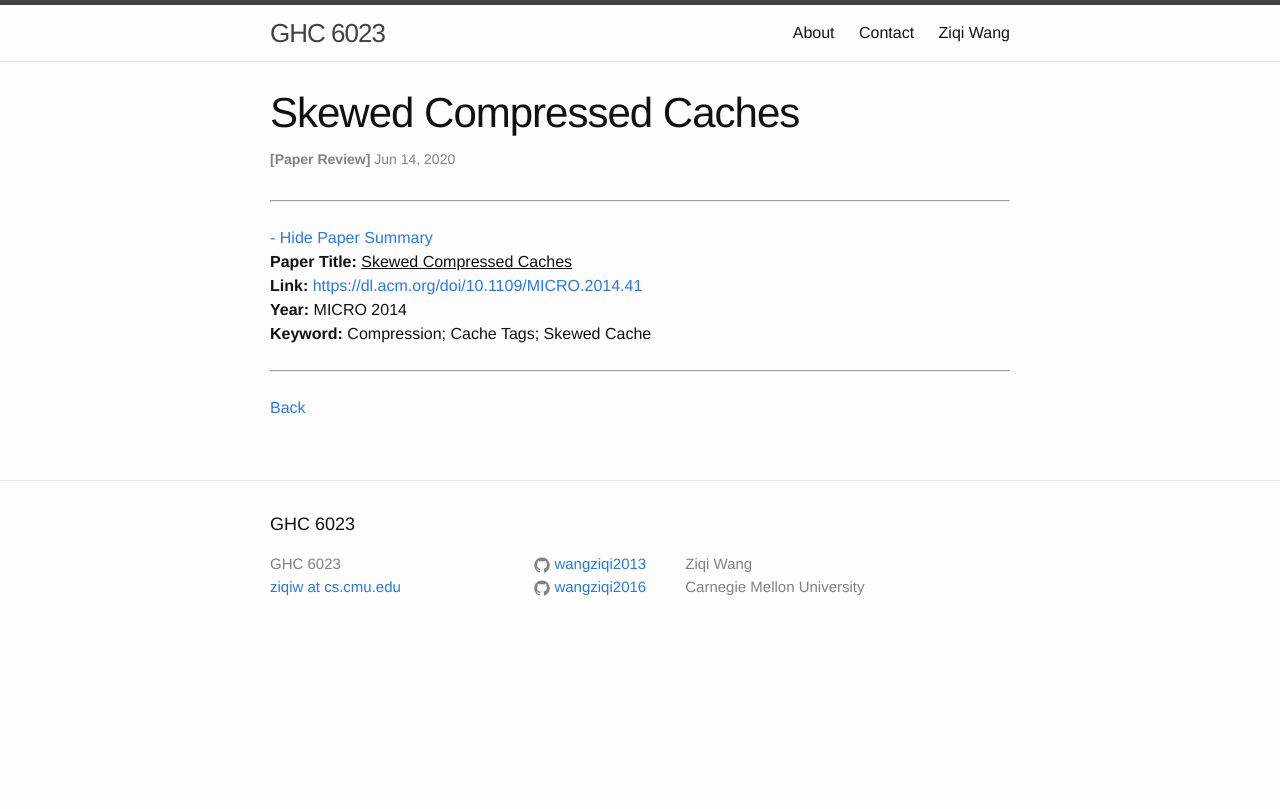
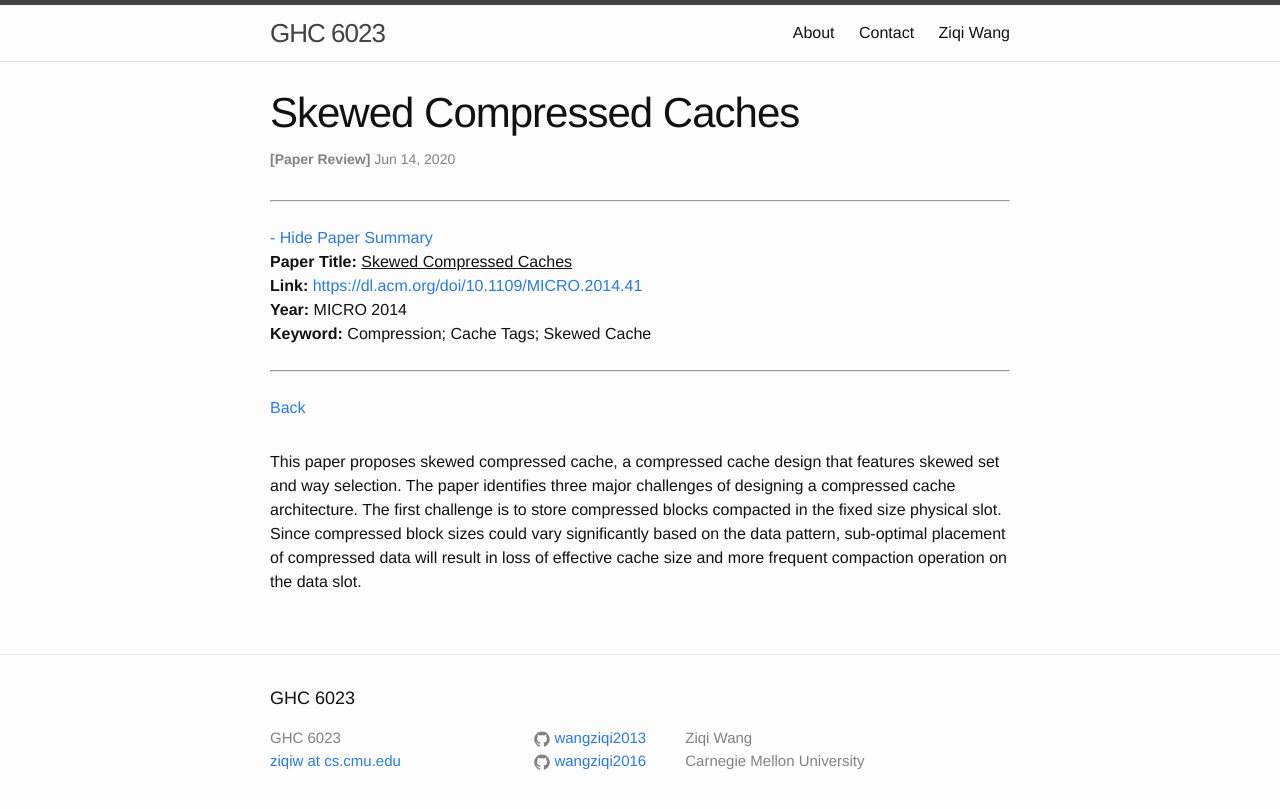
Before and after one commit to wangziqi2013/wangziqi2013.github.io, a Jekyll site: the page built from _posts/2020-06-13-skewed-compressed-cache.markdown, in a window 1280 px wide. Shown: the top 809 px of the page. Built offline with Jekyll 4.4.1, drawn with Linux system fonts in a browser that asks for light colours.

Commit message:
Adding first challenge

```diff
--- a/_posts/2020-06-13-skewed-compressed-cache.markdown
+++ b/_posts/2020-06-13-skewed-compressed-cache.markdown
@@ -12,3 +12,9 @@ htm_cd:
 htm_cr:
 version_mgmt:
 ---
+
+This paper proposes skewed compressed cache, a compressed cache design that features skewed set and way selection.
+The paper identifies three major challenges of designing a compressed cache architecture. The first challenge is to
+store compressed blocks compacted in the fixed size physical slot. Since compressed block sizes could vary significantly
+based on the data pattern, sub-optimal placement of compressed data will result in loss of effective cache size and
+more frequent compaction operation on the data slot.
```
